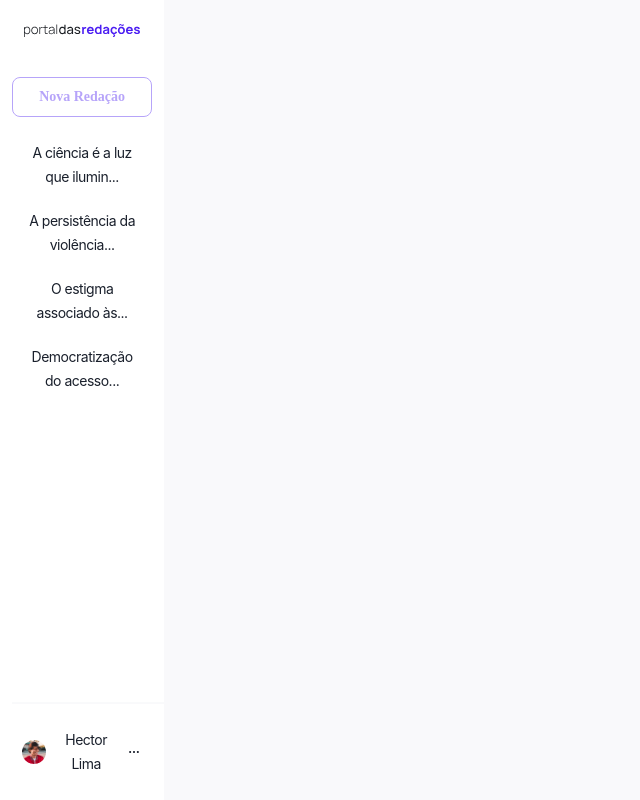
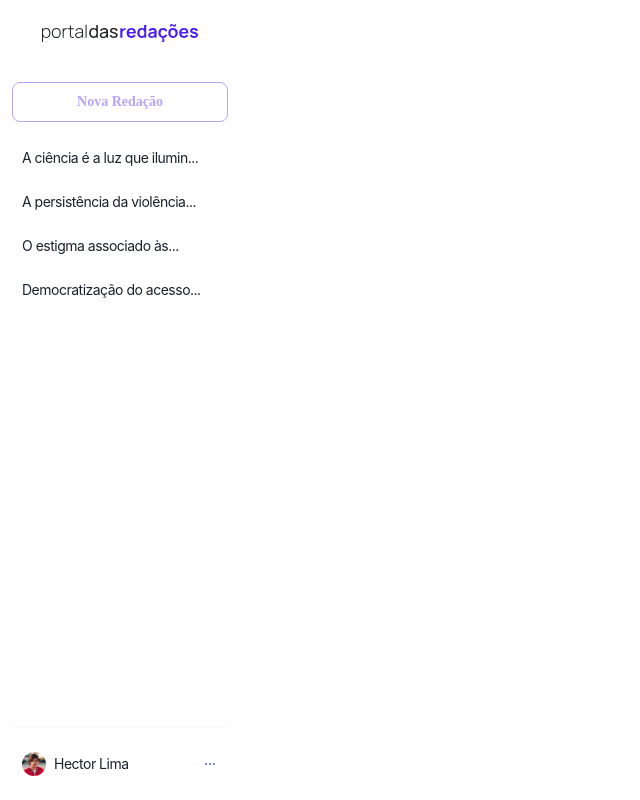
Before and after one commit to andouglasjr/avaliaFrontend, a React (Vite) app: page / in a window 1280 px wide. Shown: the whole page, without its empty margins (0-640 px from the left). Built offline with nearby package versions, Linux system fonts and the light colour scheme.

Commit message:
fix: adjust sidebar

```diff
--- a/src/pages/Essays/index.jsx
+++ b/src/pages/Essays/index.jsx
@@ -1,27 +1,24 @@
 import {
   Button,
+  Input,
   Flex,
-  FormControl,
-  FormLabel,
-  Icon,
   Img,
-  Input,
-  InputGroup,
-  InputRightElement,
   Text,
   useColorModeValue,
-  useToast
+  Box,
 } from "@chakra-ui/react";
-import { DotIcon } from "../../components/icons/Icons";
+import { DotIcon, SendIcon } from "../../components/icons/Icons";
 
 export default function Essays() {
   const neutralLight0 = useColorModeValue("neutralLight.0", "neutralLight.0")
   const neutralLight1 = useColorModeValue("neutralLight.1", "neutralLight.1")
+  const neutralLight2 = useColorModeValue("neutralLight.2", "neutralLight.2")
+  const neutralDark0 = useColorModeValue("neutralDark.0", "neutralDark.0")
 
 
   return (
     <Flex>
-      <Flex className="sidebar" bgColor={neutralLight0} height={"100vh"} width={"12.83vw"} flexDir={"column"} alignItems={"center"} flexShrink={"0"}>
+      <Flex className="sidebar" bgColor={neutralLight0} height={"100vh"} width={"240px"} flexDir={"column"} alignItems={"center"} flexShrink={"0"}>
         <Flex align={"center"} justifyContent={"center"} padding={"24px"} ><img src="/src/assets/img/dashboards/logo.svg" alt="logo" /></Flex>
         <Flex padding={"16px 12px"} flexDir={"column"} justifyContent={"space-between"} alignItems={"flex-start"} flex={"1 0 0"} alignSelf={"stretch"}>
           <Flex flexDir={"column"} alignItems={"flex-start"} gap={"16px"} alignSelf={"stretch"}>
@@ -38,16 +35,13 @@ export default function Essays() {
               <path d="M0 1H216" stroke="#F3F4F7" strokeWidth={"1px"} />
             </svg>
             <Flex className="item_menu" padding={"8px 10px"} alignItems={"center"} gap={"8px"} alignSelf={"stretch"}>
-                <Img width={"24px"} borderRadius={"9999px"} src="/src/assets/img/avatars/avatar5.png" alt="profile image"></Img>
-                <Text width={"100%"} display={"flex"} justifyContent={"flex-start"} textStyle={"Caption"}>Hector Lima</Text>
-                <DotIcon/>
+              <Img width={"24px"} borderRadius={"9999px"} src="/src/assets/img/avatars/avatar5.png" alt="profile image"></Img>
+              <Text width={"100%"} display={"flex"} justifyContent={"flex-start"} textStyle={"Caption"}>Hector Lima</Text>
+              <DotIcon color={neutralDark0} />
             </Flex>
           </Flex>
         </Flex>
       </Flex>
-      <Flex className="content" bgColor={neutralLight1} width={"87.17vw"}>
-
-      </Flex>
     </Flex>
   )
 }
```
